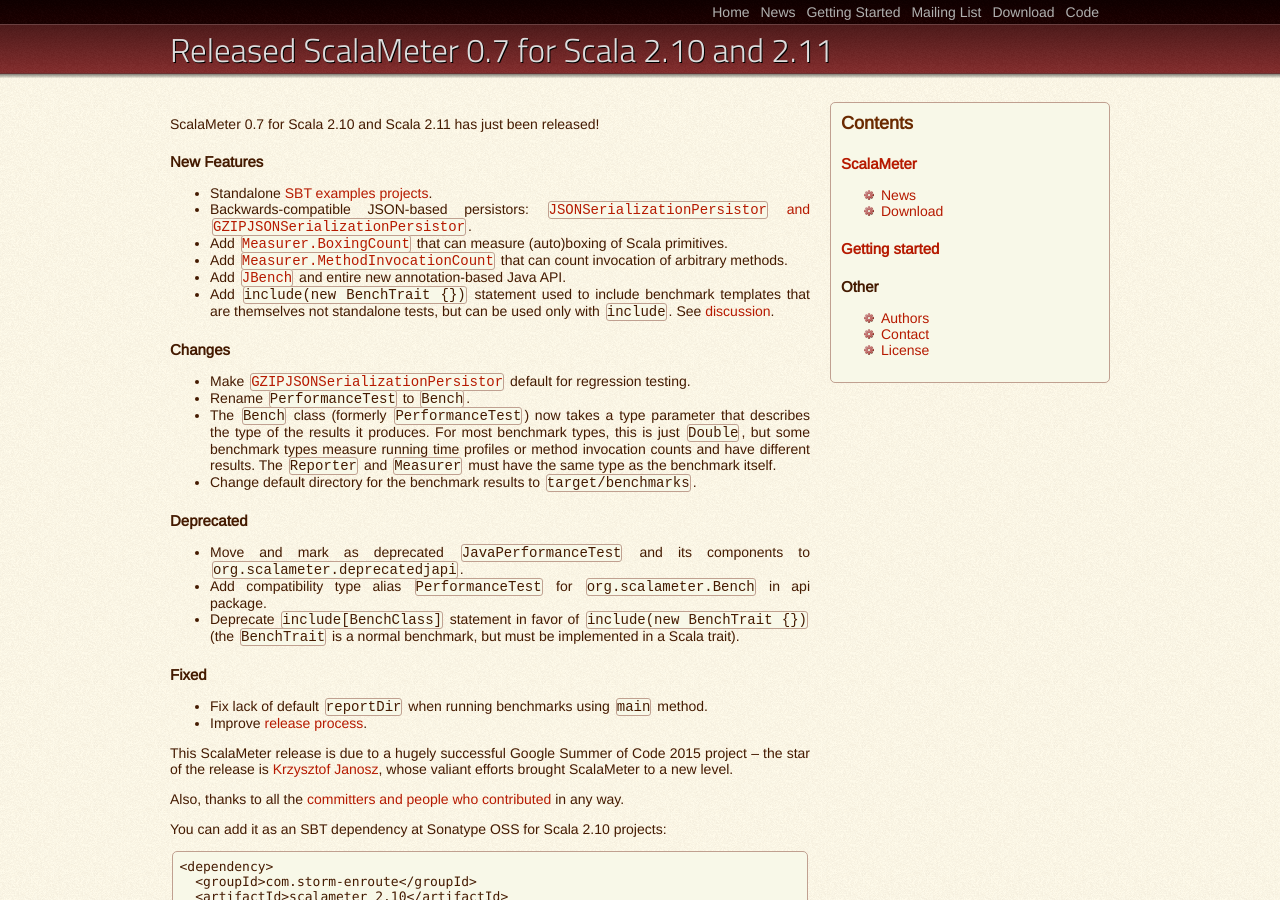
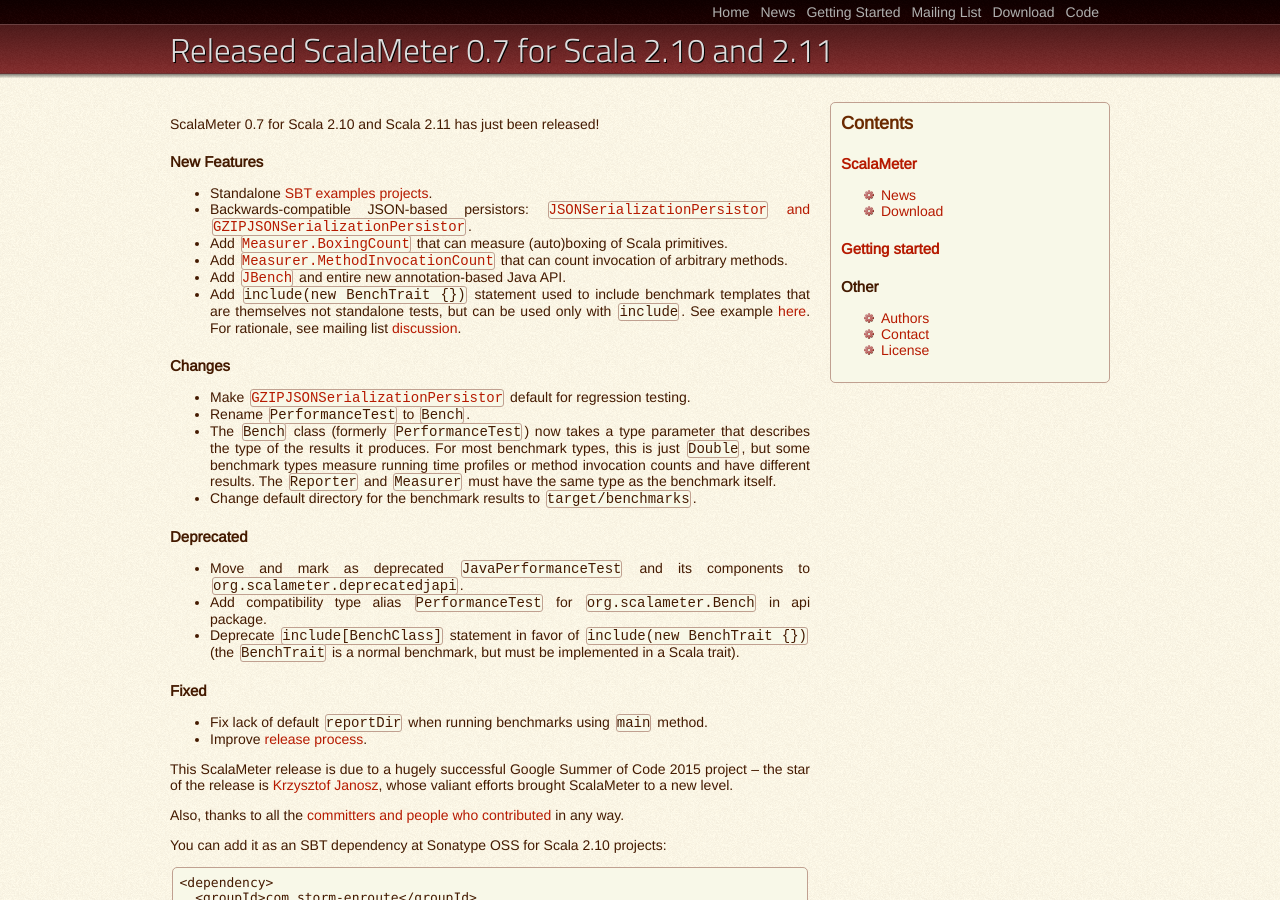
Before and after one commit to scalameter/scalameter.github.com, a Jekyll site: the page built from _posts/2015-08-26-release_0_7.md, in a window 1280 px wide and 900 px high. Built offline with Jekyll 4.4.1, drawn with Linux system fonts in a browser that asks for light colours.

Commit message:
Example link.

```diff
--- a/_posts/2015-08-26-release_0_7.md
+++ b/_posts/2015-08-26-release_0_7.md
@@ -21,7 +21,10 @@ ScalaMeter 0.7 for Scala 2.10 and Scala 2.11 has just been released!
   and entire new annotation-based Java API.
 - Add `include(new BenchTrait {})` statement used to include benchmark templates that
   are themselves not standalone tests, but can be used only with `include`.
-  See [discussion](https://groups.google.com/forum/#!topic/scalameter/D3bf57PEhDo).
+  See example
+  [here](https://github.com/scalameter/scalameter-examples/include-statements).
+  For rationale, see mailing list
+  [discussion](https://groups.google.com/forum/#!topic/scalameter/D3bf57PEhDo).
 
 
 ### Changes
```
